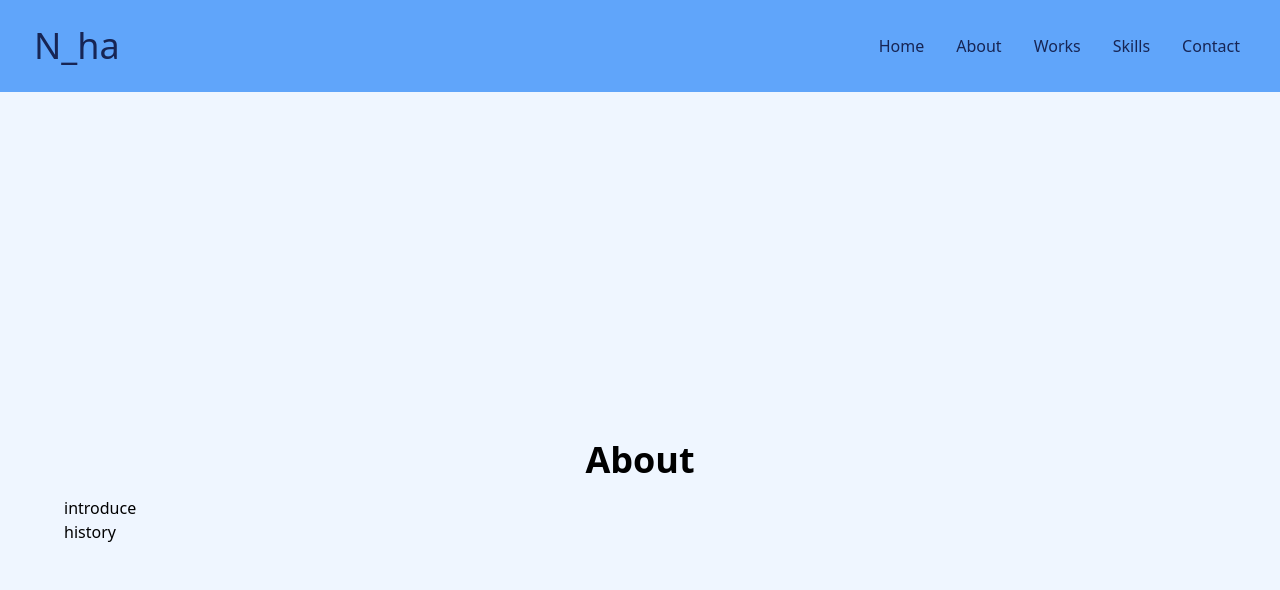
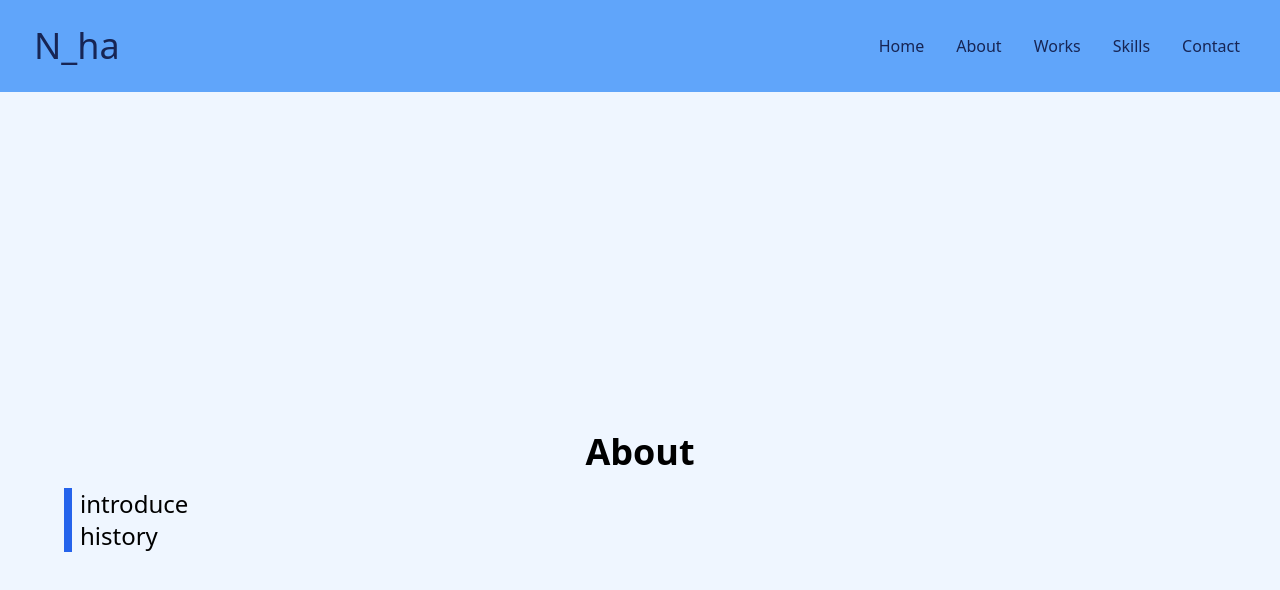
Before and after one commit to N-ha-1050/portfolio, a Next.js app: page /about in a window 1280 px wide. Shown: the top 590 px of the page. Built offline with nearby package versions, Linux system fonts and the light colour scheme.

Commit message:
✨ Section の作成

```diff
--- /dev/null
+++ b/src/components/ui/Section.tsx
@@ -0,0 +1,5 @@
+import { ReactNode } from "react"
+
+export const Section = ({ children }: { children: ReactNode }) => (
+    <h2 className="border-l-8 border-blue-600 pl-2 text-2xl">{children}</h2>
+)
--- a/src/pages/about.tsx
+++ b/src/pages/about.tsx
@@ -1,3 +1,4 @@
+import { Section } from "@/components/ui/Section"
 import { SetInline } from "@/components/ui/SetInline"
 import { Title } from "@/components/ui/Title"
 import { NextPage } from "next"
@@ -5,8 +6,8 @@ import { NextPage } from "next"
 const About: NextPage = () => (
     <SetInline>
         <Title>About</Title>
-        <h2>introduce</h2>
-        <h2>history</h2>
+        <Section>introduce</Section>
+        <Section>history</Section>
     </SetInline>
 )
 
```
